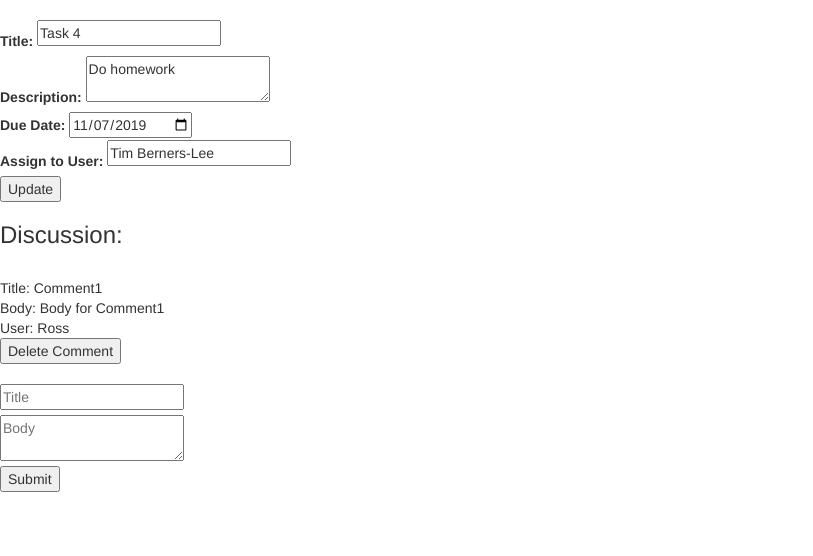
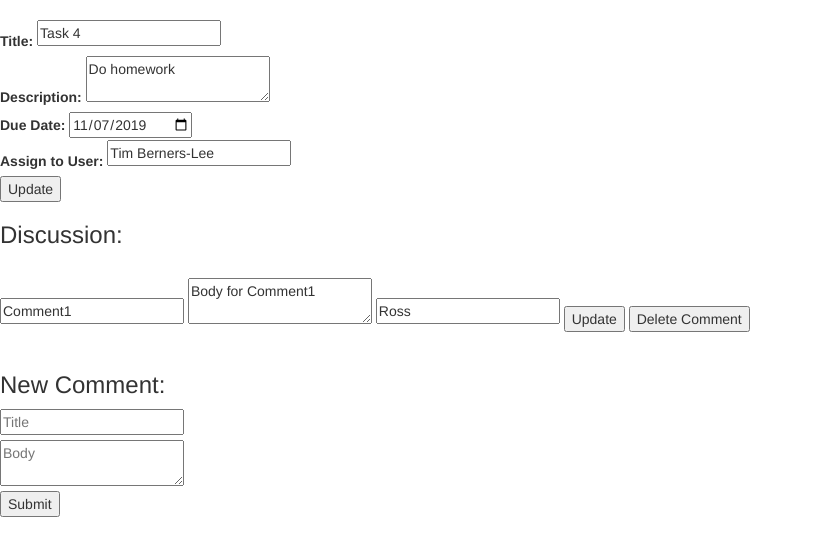
Before and after one commit to Rossmallow/CSC394_CapstoneProject, a Django app: page /tasks/9/ in a window 1280 px wide. Shown: the part 52-608 px from the top of the page, without its empty margins (0-813 px from the left). Run offline with Django 3.2, Linux system fonts and the light colour scheme; a user stored in the database is signed in; data comes from the database, SQL or seed files in the repository; some libraries are stand-ins or nearby versions.

Commit message:
Piliminary edit comment

```diff
--- a/csc394/csc394/templates/tasks/taskDetails.html
+++ b/csc394/csc394/templates/tasks/taskDetails.html
@@ -25,15 +25,19 @@
     <h3>Discussion:</h3>
     </br>
     {% for comment in comments %}
-    <div class="comment-title">Title: {{ comment.title }}</div>
-    <div class="comment-body">Body: {{ comment.body}}</div>
-    <div class="comment-user">User: {{ comment.user}}</div>
+    <form id=todo-form action="/tasks/{{todoItem.id}}/editComment/{{comment.id}}/" method="post">
+        {% csrf_token %}
+        <textarea style="resize:none" name="title" rows="1">{{ comment.title }}</textarea>
+        <textarea name="body">{{ comment.body}}</textarea>
+        <textarea style=" resize:none" name="user" rows="1">{{ comment.user}}</textarea>
+        <input type="submit" value="Update" />
         <form action="/tasks/{{todoItem.id}}/deleteComment/{{comment.id}}/" method="post">
             {% csrf_token %}
             <input type="submit" value="Delete Comment" />
         </form>
         </br>
         {% endfor %}
+        <h3>New Comment:</h3>
         <form id=discussion-form action="/tasks/{{todoItem.id}}/addComment/" method="post">
             {% csrf_token %}
             <input type="hidden" name="todoItem" value={{todoItem.pk}} />
--- a/csc394/tasks/views.py
+++ b/csc394/tasks/views.py
@@ -72,6 +72,9 @@ def addComment(request, todo_id):
     new_item.save()
     return HttpResponseRedirect('/tasks/{0}'.format(todo_id))
 
+def editComment(request, todo_id, comment_id):
+    return HttpResponseRedirect('/tasks/{0}'.format(todo_id))
+
 def deleteComment(request, todo_id, comment_id):
     if not request.user.is_authenticated:
         return render(request, 'login/signin.html')
```
Lines whose indentation alone changed are shown as unchanged.
